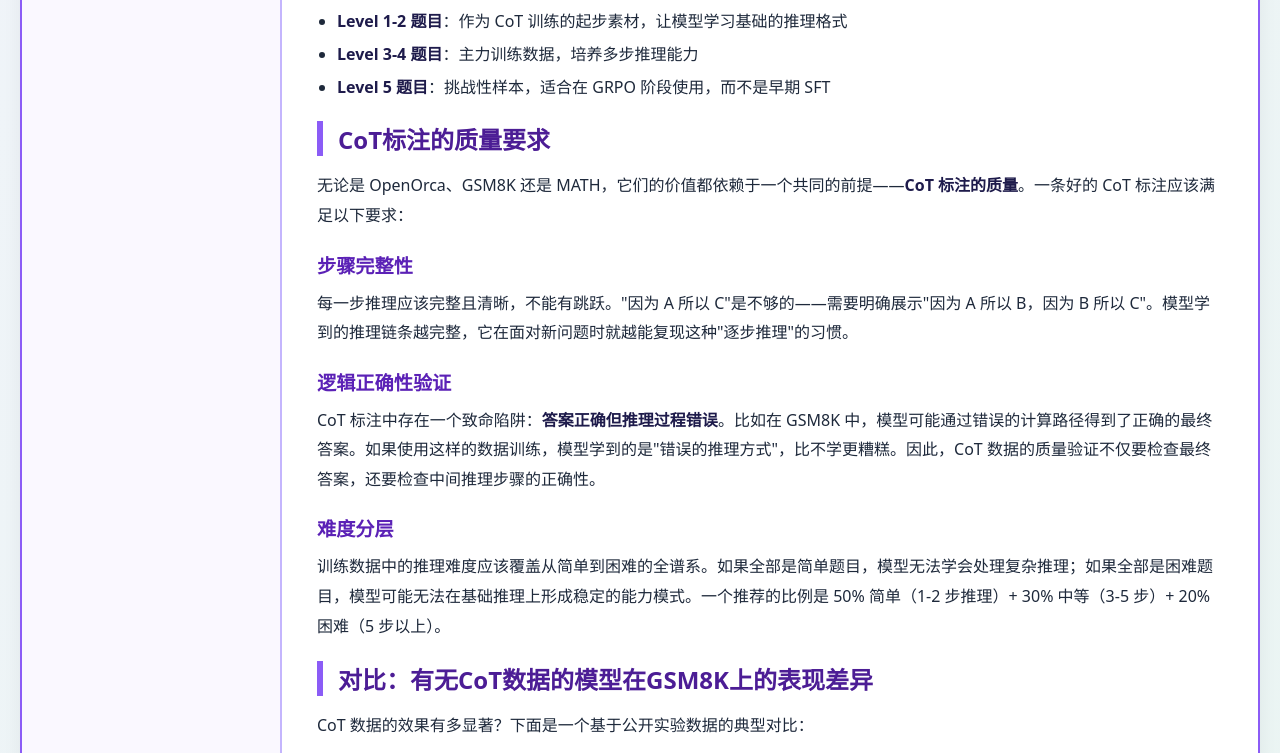
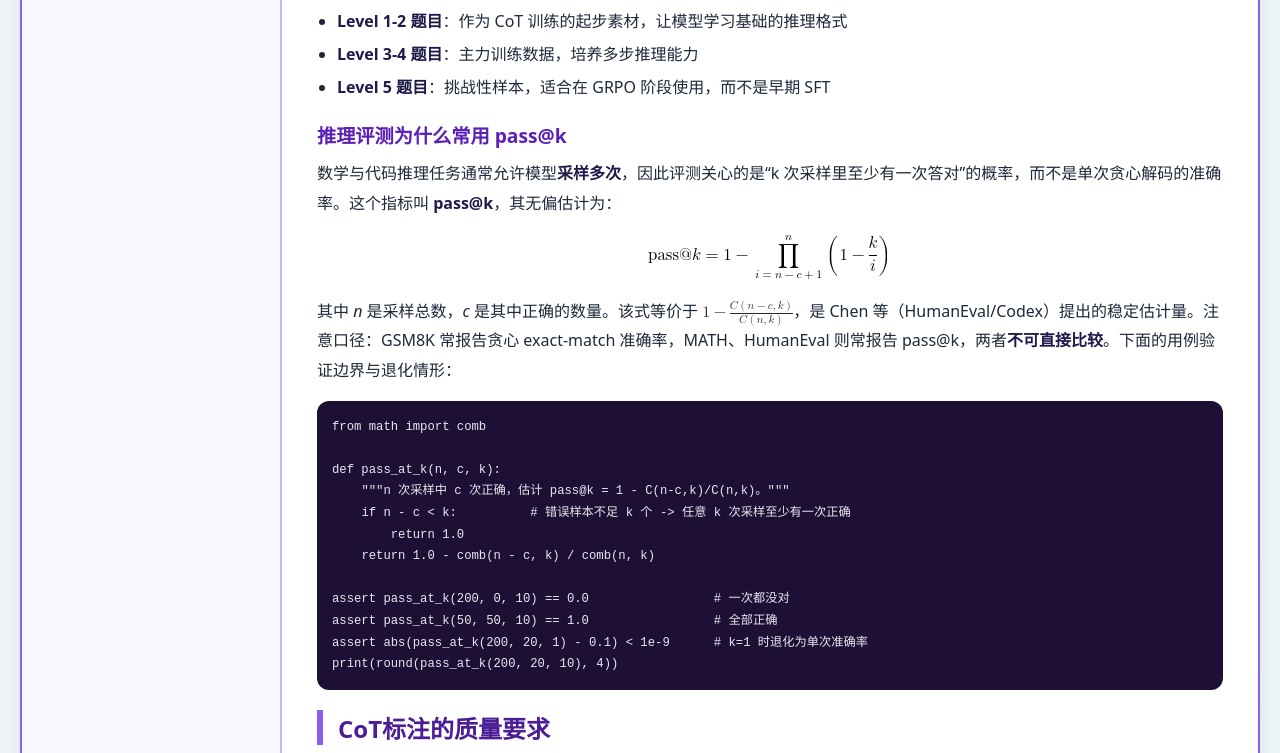
Before and after one commit to 1998x-stack/post-training-dataset-tutorial, a plain HTML site: page 10.html in a window 1280 px wide. Shown: the part 2652-3405 px from the top of the page. Drawn offline with Linux system fonts and the light colour scheme.

Commit message:
feat(post-training-dataset-tutorial): 第10章加入 pass@k 无偏估计公式与可执行验证代码

```diff
--- a/10.html
+++ b/10.html
@@ -17,6 +17,9 @@
         .skip-link:focus { left: 0; }
         table { width: 100%; }
         th, td { overflow-wrap: anywhere; }
+        .math-scroll { overflow-x: auto; padding: 0.4rem 0; }
+        .math-scroll math { font-size: 1.05rem; }
+        a:focus-visible, .math-scroll:focus-visible { outline: 3px solid #0ea5e9; outline-offset: 2px; }
         @media (prefers-reduced-motion: reduce) { * { transition: none !important; animation: none !important; } }
     </style>
 </head>
@@ -161,6 +164,33 @@
             <li><strong>Level 5 题目</strong>：挑战性样本，适合在 GRPO 阶段使用，而不是早期 SFT</li>
         </ul>
 
+        <h3>推理评测为什么常用 pass@k</h3>
+
+        <p>数学与代码推理任务通常允许模型<strong>采样多次</strong>，因此评测关心的是“k 次采样里至少有一次答对”的概率，而不是单次贪心解码的准确率。这个指标叫 <strong>pass@k</strong>，其无偏估计为：</p>
+
+        <div class="math-scroll" data-math-scroll tabindex="0" role="region" aria-label="pass@k 公式，可横向滚动">
+            <math display="block" aria-label="pass@k 等于 1 减去连乘：i 从 n 减 c 加 1 到 n，(1 减 k 除以 i)；它等于 1 减去 C(n 减 c, k) 除以 C(n, k)">
+                <mi>pass@</mi><mi>k</mi><mo>=</mo><mn>1</mn><mo>−</mo>
+                <munderover><mo>∏</mo><mrow><mi>i</mi><mo>=</mo><mi>n</mi><mo>−</mo><mi>c</mi><mo>+</mo><mn>1</mn></mrow><mi>n</mi></munderover>
+                <mrow><mo>(</mo><mn>1</mn><mo>−</mo><mfrac><mi>k</mi><mi>i</mi></mfrac><mo>)</mo></mrow>
+            </math>
+        </div>
+
+        <p>其中 <em>n</em> 是采样总数，<em>c</em> 是其中正确的数量。该式等价于 <math display="inline" aria-label="1 减去 C(n 减 c, k) 除以 C(n, k)"><mn>1</mn><mo>−</mo><mfrac><mrow><mi>C</mi><mo>(</mo><mi>n</mi><mo>−</mo><mi>c</mi><mo>,</mo><mi>k</mi><mo>)</mo></mrow><mrow><mi>C</mi><mo>(</mo><mi>n</mi><mo>,</mo><mi>k</mi><mo>)</mo></mrow></mfrac></math>，是 Chen 等（HumanEval/Codex）提出的稳定估计量。注意口径：GSM8K 常报告贪心 exact-match 准确率，MATH、HumanEval 则常报告 pass@k，两者<strong>不可直接比较</strong>。下面的用例验证边界与退化情形：</p>
+
+        <pre><code>from math import comb
+
+def pass_at_k(n, c, k):
+    """n 次采样中 c 次正确，估计 pass@k = 1 - C(n-c,k)/C(n,k)。"""
+    if n - c < k:          # 错误样本不足 k 个 -> 任意 k 次采样至少有一次正确
+        return 1.0
+    return 1.0 - comb(n - c, k) / comb(n, k)
+
+assert pass_at_k(200, 0, 10) == 0.0                 # 一次都没对
+assert pass_at_k(50, 50, 10) == 1.0                 # 全部正确
+assert abs(pass_at_k(200, 20, 1) - 0.1) < 1e-9      # k=1 时退化为单次准确率
+print(round(pass_at_k(200, 20, 10), 4))</code></pre>
+
         <h2>CoT标注的质量要求</h2>
 
         <p>无论是 OpenOrca、GSM8K 还是 MATH，它们的价值都依赖于一个共同的前提——<strong>CoT 标注的质量</strong>。一条好的 CoT 标注应该满足以下要求：</p>
@@ -243,6 +273,7 @@
             <li>Orca: Progressive Learning from Complex Explanation Traces（小模型学推理过程）— <a href="https://arxiv.org/abs/2306.02707">arXiv:2306.02707</a></li>
             <li>GSM8K: Training Verifiers to Solve Math Word Problems — <a href="https://arxiv.org/abs/2110.14168">arXiv:2110.14168</a></li>
             <li>MATH: Measuring Mathematical Problem Solving — <a href="https://arxiv.org/abs/2103.03874">arXiv:2103.03874</a></li>
+            <li>Evaluating Large Language Models Trained on Code（pass@k 无偏估计）— <a href="https://arxiv.org/abs/2107.03374">arXiv:2107.03374</a></li>
             <li>OpenOrca 数据集 — <a href="https://huggingface.co/datasets/Open-Orca/OpenOrca">Open-Orca/OpenOrca</a></li>
         </ul>
         <div class="tip">
```
